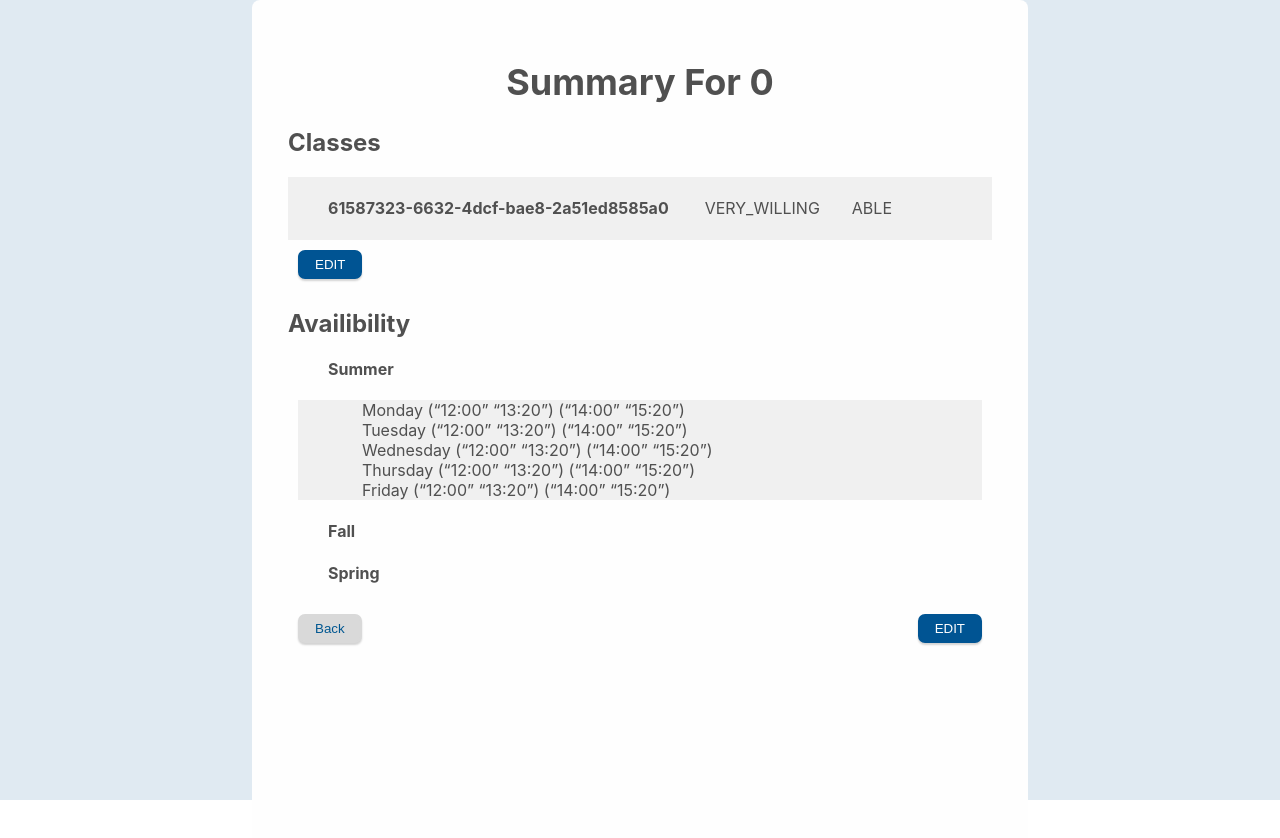
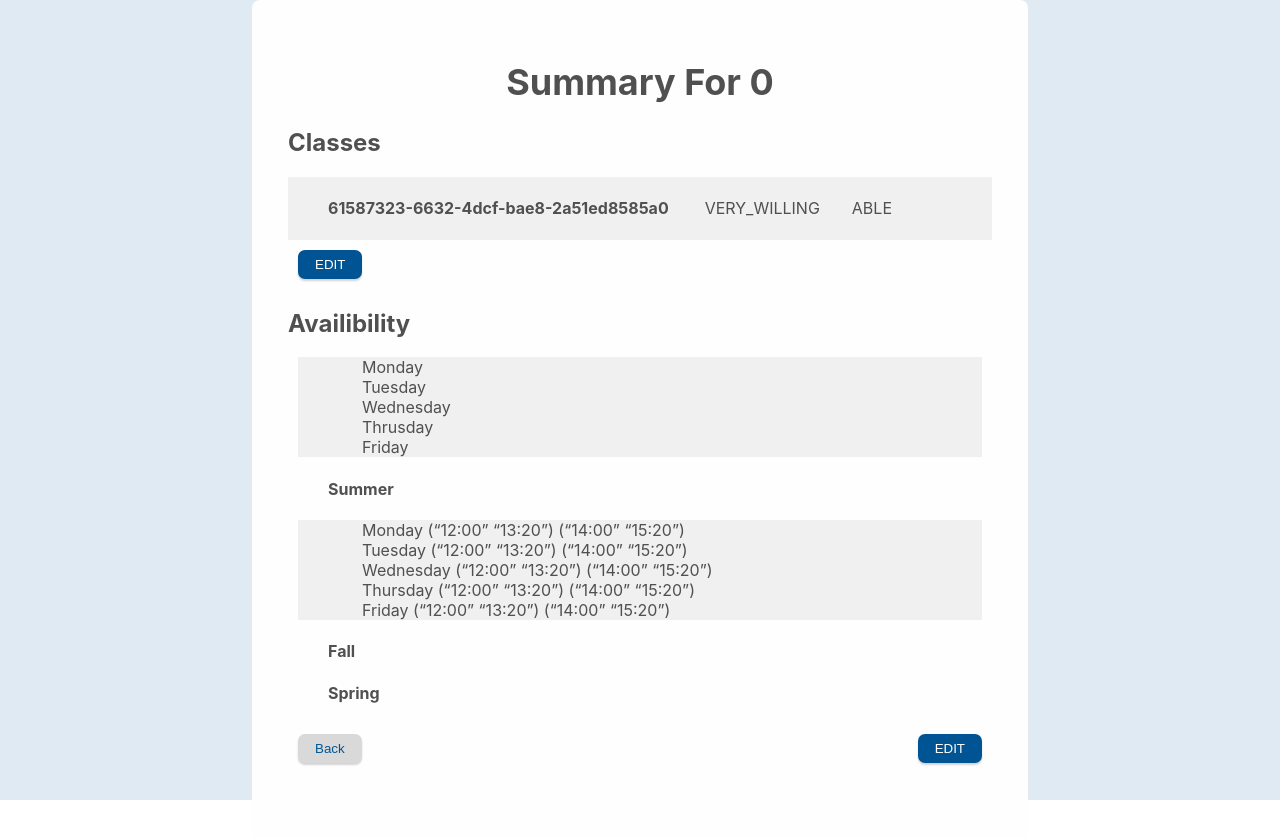
Before and after one commit to seng499-company1/frontend, a React (Create React App) app in the folder best-uvic-scheduler/: page /LandingPage/Summary_RO in a window 1280 px wide. Shown: the top 838 px of the page. Built offline with nearby package versions, Linux system fonts and the light colour scheme.

Commit message:
in progress

```diff
--- a/best-uvic-scheduler/src/Pages/Summary_RO.tsx
+++ b/best-uvic-scheduler/src/Pages/Summary_RO.tsx
@@ -71,15 +71,21 @@ export function Summary_RO() {
   const navigate = useNavigate();
 
   const terms = ["summer", "spring", "fall"];
-  const weekdays = ["mon", "tues", "wed", "thurs", "fri"];
+  const weekdays = {
+    mon: "Monday",
+    tues: "Tuesday",
+    wed: "Wednesday",
+    thurs: "Thrusday",
+    fri: "Friday",
+  };
   //process time data
 
-  const timesMon = Times.summer.mon.times;
-  stringToTime(timesMon);
-  const timesTues = Times.summer.tues.times;
-  const timesWed = Times.summer.wed.times;
-  const timesThurs = Times.summer.thurs.times;
-  const timesFri = Times.summer.fri.times;
+  const timeSummer = Times.summer;
+  //   stringToTime(timesMon);
+  //   const timesTues = Times.summer.tues.times;
+  //   const timesWed = Times.summer.wed.times;
+  //   const timesThurs = Times.summer.thurs.times;
+  //   const timesFri = Times.summer.fri.times;
 
   return (
     <Background>
@@ -112,13 +118,14 @@ export function Summary_RO() {
       </CustomButtonGroupView>
 
       <h2>Availibility</h2>
+      <TimeList>
+        {Object.keys(timeSummer).map(function (Day, index) {
+          const day = weekdays[Day];
 
-      {/* {Times.prefered_times.map(function (term, index) {
-        const test = ""
-        return (
-          <div>ters<div/>
-        );
-      })} */}
+          return <TimeDiv>{day}</TimeDiv>;
+        })}
+      </TimeList>
+
       <Header4>Summer</Header4>
 
       <TimeList>
```
